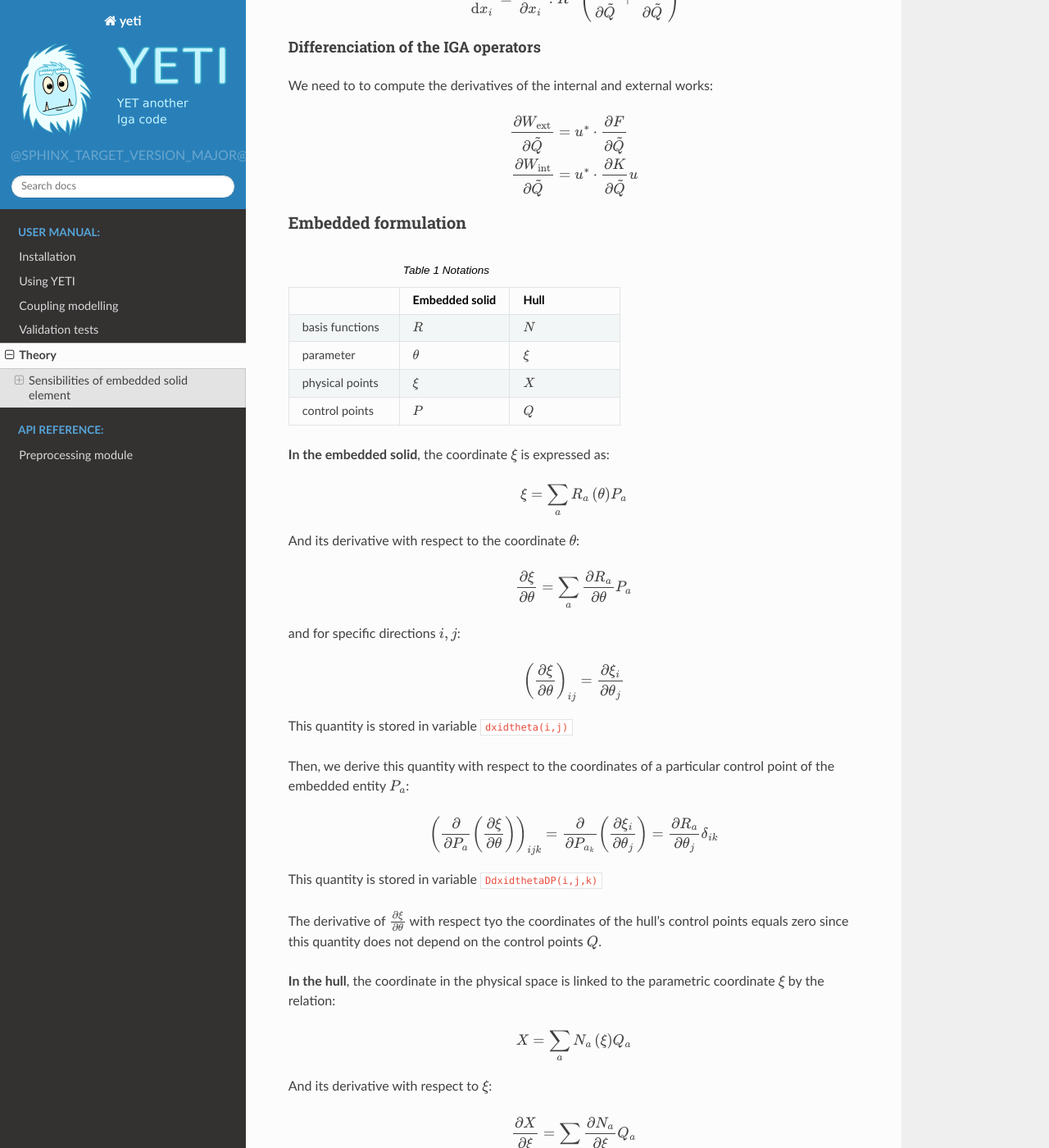
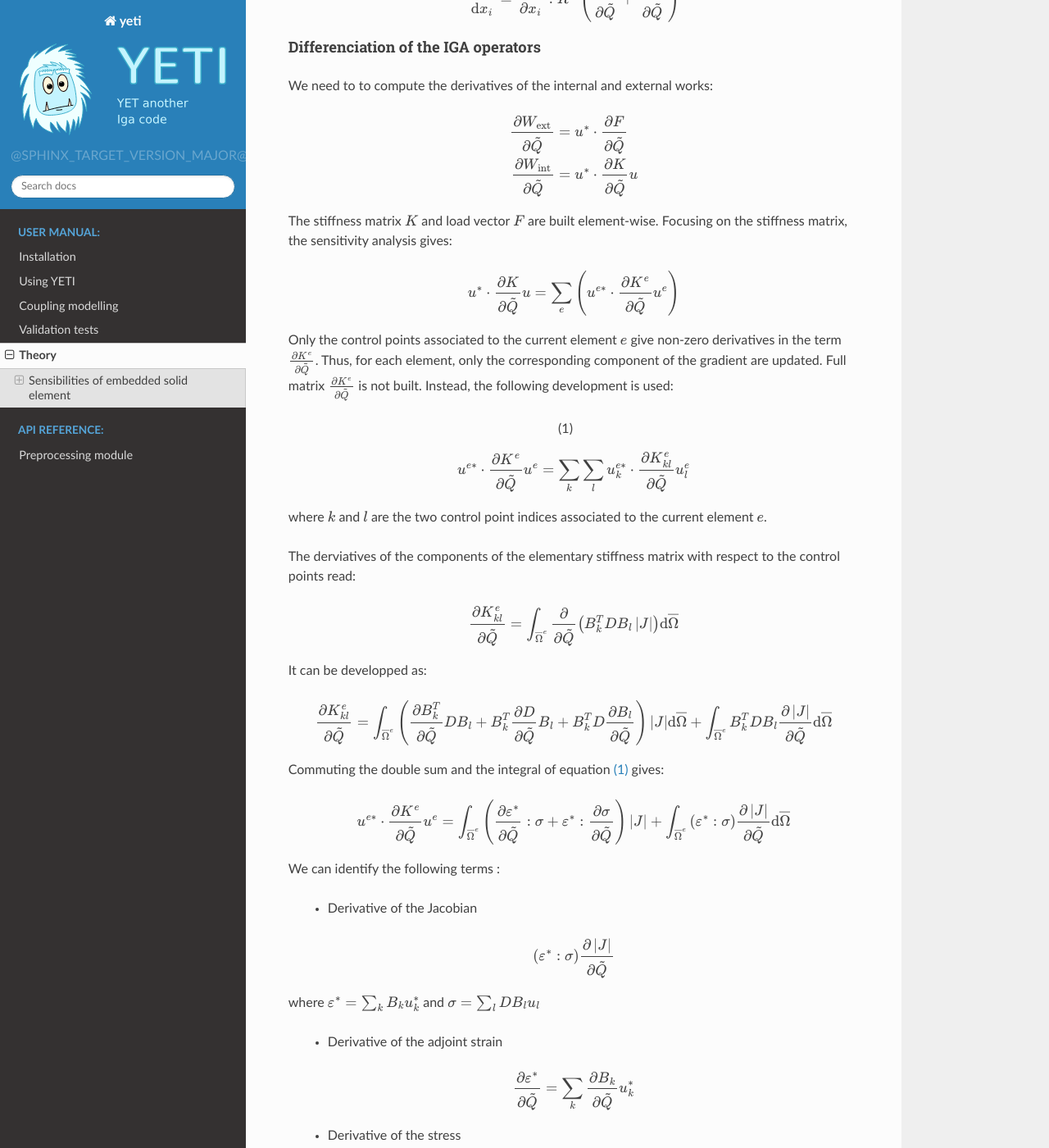
Before and after one commit to arnaudduval/yeti, a Sphinx documentation site: the page built from doc/source/theory/embedded_sensitivities.rst, in a window 1280 px wide and 1400 px high, scrolled down 2985 px. Shown: the whole window at 82% size. Built offline with Sphinx 7.4.7 and the Read the Docs theme 2.0.0, drawn with Linux system fonts in a browser that asks for light colours; some of the changed text lies outside the part shown.

Commit message:
Continue documentation of embedded sensitivities.

```diff
--- a/doc/source/theory/embedded_sensitivities.rst
+++ b/doc/source/theory/embedded_sensitivities.rst
@@ -156,9 +156,69 @@ We need to to compute the derivatives of the internal and external works:
         \frac{\partial W_{\mathrm{int}}}{\partial \tilde{Q}} & = u^* \cdot \frac{\partial K}{\partial \tilde{Q}} u
     \end{align}
 
+The stiffness matrix :math:`K` and load vector :math:`F` are built element-wise. Focusing on the stiffness matrix, the sensitivity analysis gives:
+
+.. math::
+
+    u^* \cdot \frac{\partial K}{\partial \tilde{Q}} u = \sum_e \left( u^{e*} \cdot \frac{\partial K^e}{\partial \tilde{Q}} u^e \right)
+
+Only the control points associated to the current element :math:`e` give non-zero derivatives in the term :math:`\frac{\partial K^e}{\partial \tilde{Q}}`. Thus, for each element, only the corresponding component of the gradient are updated.
+Full matrix :math:`\frac{\partial K^e}{\partial \tilde{Q}}` is not built. Instead, the following development is used:
+
+.. math::
+    :label: sumkl
+
+    u^{e*} \cdot \frac{\partial K^e}{\partial \tilde{Q}} u^e = \sum_k \sum_l u^{e*}_k \cdot \frac{\partial K^e_{kl}}{\partial \tilde{Q}} u_l^e
+
+where :math:`k` and :math:`l` are the two control point indices associated to the current element :math:`e`.
+
+The derviatives of the components of the elementary stiffness matrix with respect to the control points read:
+
+.. math::
+
+    \frac{\partial K^e_{kl}}{\partial \tilde{Q}} = \int_{\overline{\Omega}^e}  \frac{\partial}{\partial \tilde{Q}} \left( B_k^T D B_l \left| J \right| \right) \mathrm{d}\overline{\Omega}
+
+It can be developped as:
+
+.. math::
+
+    \frac{\partial K^e_{kl}}{\partial \tilde{Q}} = \int_{\overline{\Omega}^e} \left( \frac{\partial B_ k^T}{\partial \tilde{Q}} D B_l + B_k^T \frac{\partial D}{\partial \tilde{Q}} B_l + B_k^T D \frac{\partial B_l}{\partial \tilde{Q}} \right) \left| J \right| \mathrm{d}\overline{\Omega} + \int_{\overline{\Omega}^e} B_k^T D B_l \frac{\partial \left| J \right|}{\partial \tilde{Q}} \mathrm{d}\overline{\Omega}
+
+Commuting the double sum and the integral of equation :eq:`sumkl` gives:
+
+.. math::
+
+    u^{e*} \cdot \frac{\partial K^e}{\partial \tilde{Q}} u^e = \int_{\overline{\Omega}^e} \left( \frac{\partial \varepsilon^*}{\partial \tilde{Q}} : \sigma + \varepsilon^* : \frac{\partial \sigma}{\partial \tilde{Q}} \right) \left| J \right|
+    + \int_{\overline{\Omega}^e} \left( \varepsilon^* : \sigma \right) \frac{\partial \left| J \right|}{\partial \tilde{Q}} \mathrm{d}\overline{\Omega}
+
+We can identify the following terms :
+
+ - Derivative of the Jacobian
+
+.. math::
+    \left( \varepsilon^* : \sigma \right) \frac{\partial \left| J \right|}{\partial \tilde{Q}}
+
+where :math:`\varepsilon^* = \sum_k B_k u^*_k` and :math:`\sigma = \sum_l D B_l u_l`
+
+
+ - Derivative of the adjoint strain
+
+.. math::
+
+    \frac{\partial \varepsilon^*}{\partial \tilde{Q}} = \sum_k \frac{\partial B_k}{\partial \tilde{Q}} u^*_k
+..
+
+ - Derivative of the stress
+
+.. math::
+
+    \frac{\partial \sigma}{\partial \tilde{Q}} = \sum_l \left( \frac{\partial D}{\partial \tilde{Q}} B_l + D \frac{\partial B_l}{\partial \tilde{Q}} \right) u_l
 
 Embedded formulation
 --------------------
+
+Derivative of mappings
+~~~~~~~~~~~~~~~~~~~~~~
 
 .. list-table:: Notations
     :widths: 25 25 25
@@ -338,3 +398,39 @@ Applying this to the cases of control points :math:`P` and :math:`Q` gives:
         \frac{\partial \left| J \right|}{\partial P} & = & \left| J \right| \cdot \left[ \mathrm{tr} \left( \frac{\partial \xi}{\partial X} \cdot \frac{\partial}{\partial P} \left( \frac{\partial X}{\partial \xi} \right) \right) + \mathrm{tr} \left( \frac{\partial \theta}{\partial \xi} \cdot \frac{\partial}{\partial P} \left( \frac{\partial \xi}{\partial \theta} \right) \right) \right] \\
         \frac{\partial \left| J \right|}{\partial Q} & = & \left| J \right| \cdot \mathrm{tr} \left( \frac{\partial \xi}{\partial X} \cdot \frac{\partial}{\partial Q} \left( \frac{\partial X}{\partial \xi} \right) \right)
     \end{eqnarray}
+
+Derivative of the adjoint strain
+~~~~~~~~~~~~~~~~~~~~~~~~~~~~~~~~
+
+The adjoint strain is computed from the derivatives of adjoint displacement:
+
+.. math::
+
+    \varepsilon_{ij}^* = \frac{1}{2} \left( \frac{\partial u^*_i}{\partial X_j} + \frac{\partial u^*_j}{\partial X_i} \right)
+
+And the derivative of adjoint displacement gradient w.r.t control points can be expressed as:
+
+.. math::
+
+    \frac{\partial}{\partial \Lambda} \left(\frac{\partial u^*}{\partial X} \right) = \frac{\partial u^*}{\partial \theta} \cdot \frac{\partial}{\partial \Lambda} \left( \frac{\partial \theta}{\partial \xi} \right) \cdot \frac{\partial \xi}{\partial X}
+    + \frac{\partial u^*}{\partial \theta} \cdot \frac{\partial \theta}{\partial \xi} \cdot \frac{\partial}{\partial \Lambda} \left( \frac{\partial \xi}{\partial X} \right)
+
+Applying this to the cas of control points :math:`P` and :math:`Q` gives:
+
+.. math::
+
+    \begin{align}
+        \frac{\partial}{\partial P} \left(\frac{\partial u^*}{\partial X} \right) & = \frac{\partial u^*}{\partial \theta} \cdot \frac{\partial}{\partial P} \left( \frac{\partial \theta}{\partial \xi} \right) \cdot \frac{\partial \xi}{\partial X}
+        + \frac{\partial u^*}{\partial \theta} \cdot \frac{\partial \theta}{\partial \xi} \cdot \frac{\partial}{\partial P} \left( \frac{\partial \xi}{\partial X} \right) \\
+        \frac{\partial}{\partial Q} \left(\frac{\partial u^*}{\partial X} \right) & = \frac{\partial u^*}{\partial \theta} \cdot \frac{\partial \theta}{\partial \xi} \cdot \frac{\partial}{\partial Q} \left( \frac{\partial \xi}{\partial X} \right)
+    \end{align}
+
+
+Derivative of the stress
+~~~~~~~~~~~~~~~~~~~~~~~~
+
+In the case of istropic linear elasticity, stress components can be expressed as:
+
+.. math::
+
+    \sigma_{ij} = \lambda \varepsilon_{kk} \delta_{ij} + 2 \mu \varepsilon_{ij}
```
Also changed, not shown: other parts of doc/source/theory/embedded_sensitivities.rst (+1 -1 lines).
